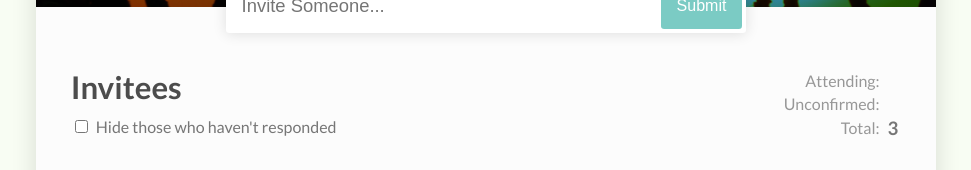
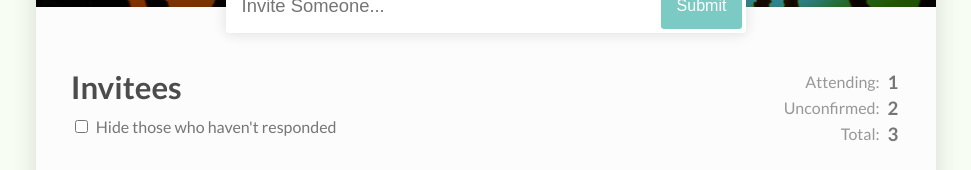
Before and after one commit to jcsilverio/RSVP, a React (Create React App) app: page / in a window 1280 px wide. Shown: the part 313-483 px from the top of the page, without its empty margins (154-1125 px from the left). Built offline with nearby package versions, Linux system fonts and the light colour scheme.

Commit message:
attending and unconfirmed number feature added

```diff
--- a/src/App.js
+++ b/src/App.js
@@ -91,12 +91,20 @@
   }
 
   getTotalInvited = () => this.state.guests.length;
-  // getAttendingGuests = () =>
-  // getUnconfirmedGuests = () =>
+
+  getAttendingGuests = () =>
+      this.state.guests.reduce(
+        (total, guest) => guest.isConfirmed ? total + 1 : total,
+        0
+      );
+
 
 
   render() {
     const totalInvited = this.getTotalInvited();
+    const numberAttending = this.getAttendingGuests();
+    const numberUnconfirmed = totalInvited - numberAttending;
+
     return (
       <div className="App">
         <header>
@@ -123,7 +131,9 @@
               </label>
           </div>
           <Counter
-              totalInvited={totalInvited}/>
+              totalInvited={totalInvited}
+              numberAttending={numberAttending}
+              numberUnconfirmed={numberUnconfirmed} />
 
           <GuestList
              guests={this.state.guests}
```
